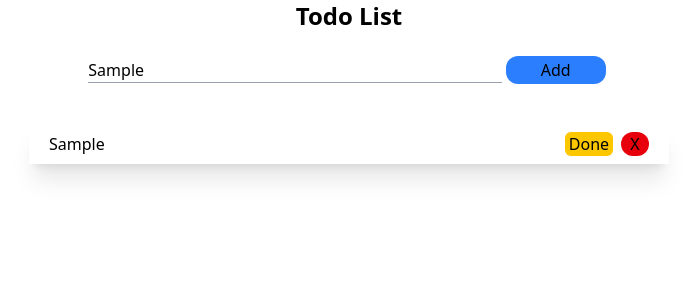
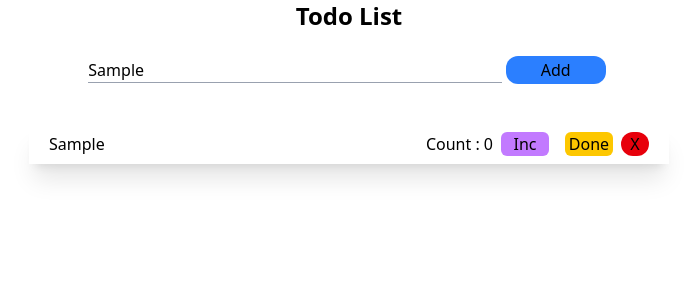
Before and after one commit to kunal98v/SimpleForm, a React (Vite) app: page / in a window 1280 px wide. Both pictures are taken after typing "Sample" into the empty fields and a click on the button "Add". Shown: the top 300 px of the page, without its empty margins (291-988 px from the left). Built offline with nearby package versions, Linux system fonts and the light colour scheme.

Commit message:
kaisa phir

```diff
--- a/src/components/TodoList.jsx
+++ b/src/components/TodoList.jsx
@@ -6,7 +6,12 @@ export const TodoList = () => {
   const todo = useRef(null);
 
   const addTodo = () => {
-    setData([...data, {todo : todo.current.value, status: false}]);
+    setData([...data, {todo : todo.current.value, status: false, count : 0}]);
+  }
+
+  const handleInc = (index) => {
+    const incTodo = data.map((item, key) => index == key ? {...item, count : item.count+1} : item)
+    setData(incTodo)
   }
 
   const handleRemove = (index) => {
@@ -15,7 +20,7 @@ export const TodoList = () => {
   }
 
   const handleComplete = (index) => {
-      const completeData = data.map((item, key) => index == key ? {todo : item.todo , status : !item.status} : item)
+      const completeData = data.map((item, key) => index == key ? {...item , status : !item.status} : item)
       setData(completeData)
   }
   return (
@@ -43,6 +48,9 @@ export const TodoList = () => {
           >
             <div className= {item.status ? "line-through" : ""}>{item.todo}</div>
             <div>
+              <span>Count : {item.count}</span>
+              <button className="bg-purple-400 w-12 cursor-pointer mx-2 hover:bg-purple-500 rounded-md"
+                onClick={() => handleInc(index)}>Inc</button>
               <button
                 className="bg-yellow-400 w-12 cursor-pointer mx-2 hover:bg-yellow-500 rounded-md"
                 onClick={() => handleComplete(index)}
```
